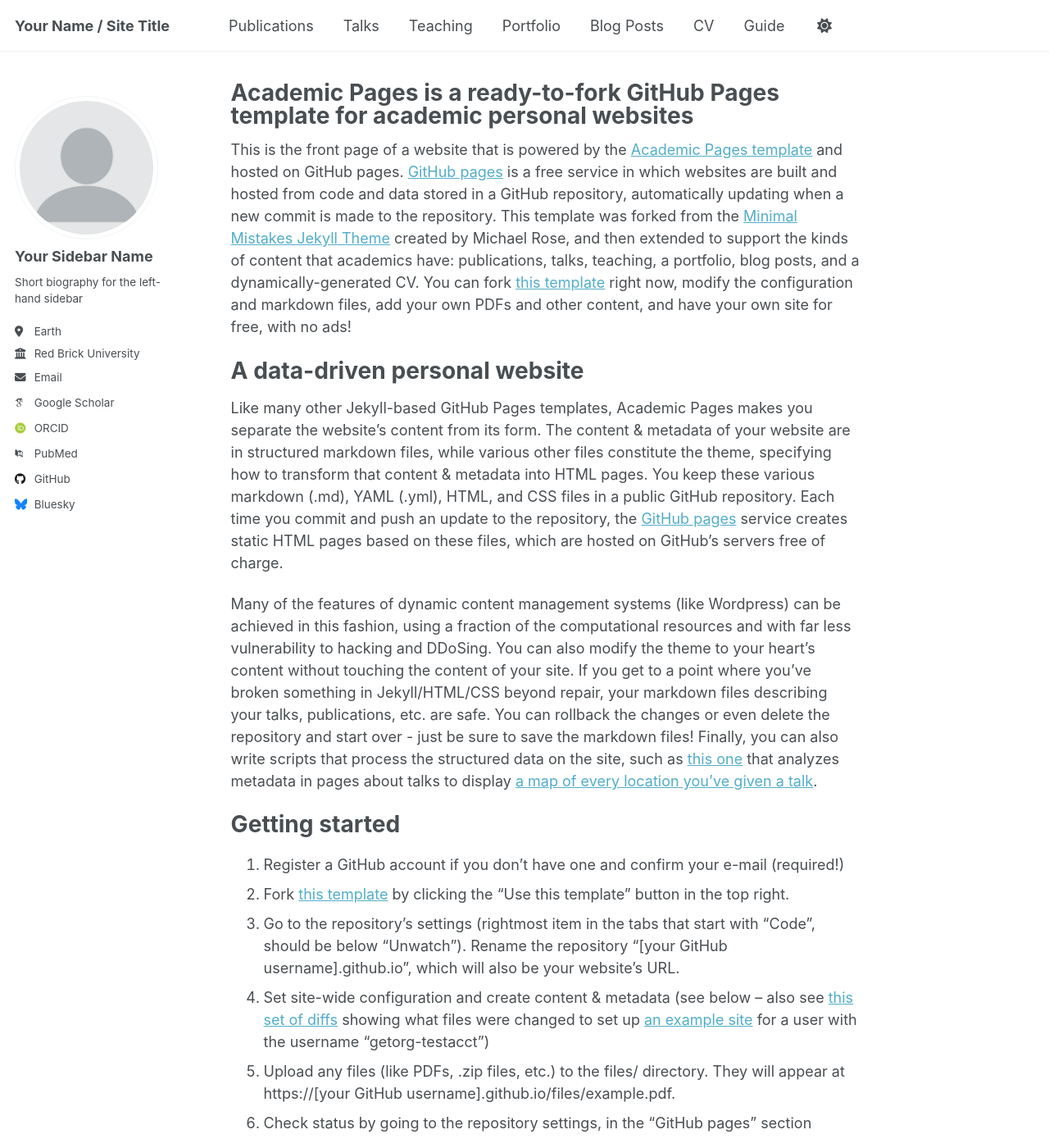
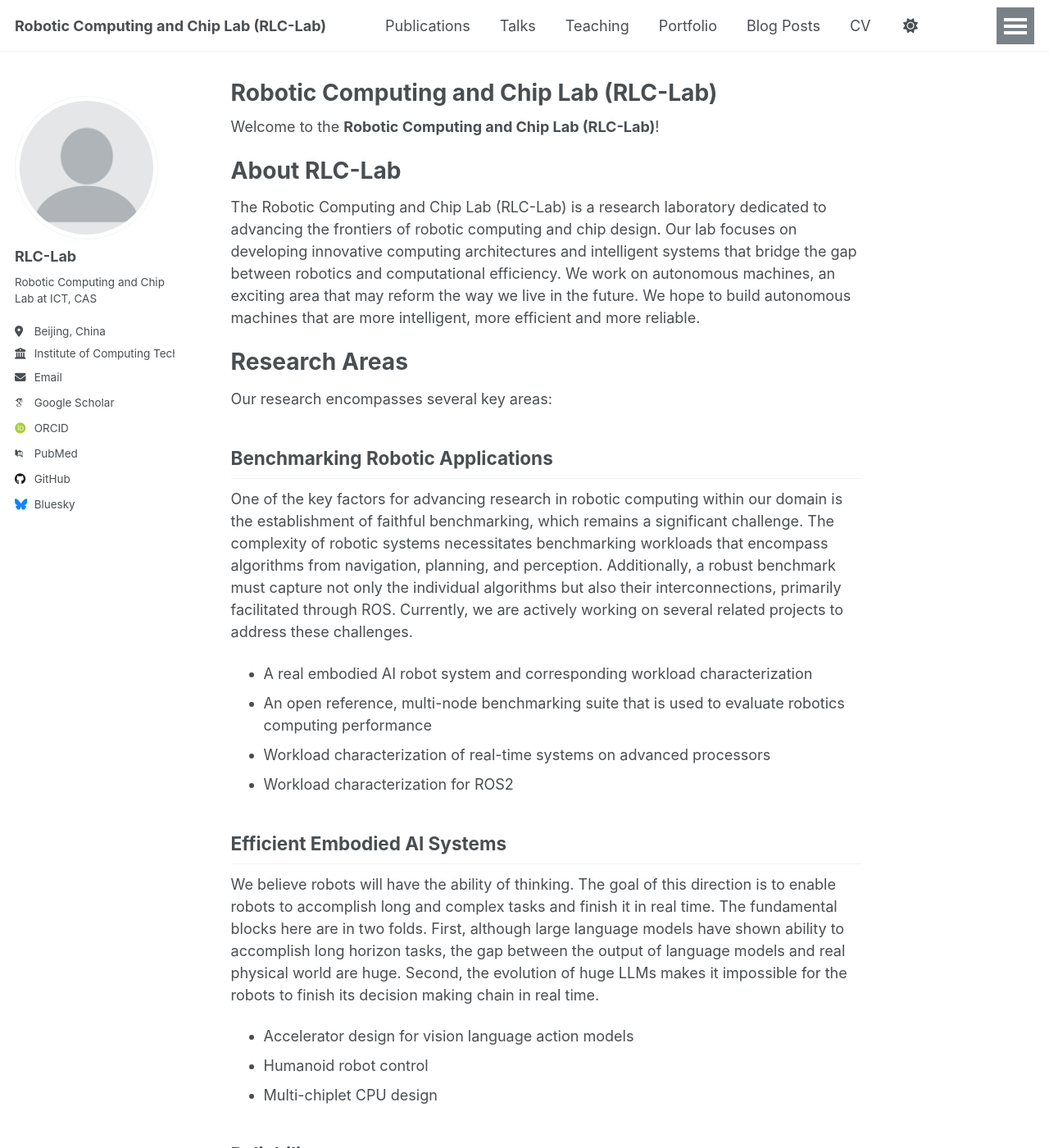
Before and after one commit to RLC-Lab/rlc-lab.github.io, a Jekyll site: the page built from _pages/about.md, in a window 1280 px wide and 1400 px high. Shown: the whole window at 82% size. Built offline with Jekyll 4.4.1, drawn with Linux system fonts in a browser that asks for light colours; some web fonts are replaced; some of the changed text lies outside the part shown.

Commit message:
update about

```diff
--- a/_config.yml
+++ b/_config.yml
@@ -9,10 +9,10 @@
 # Basic Site Settings
 locale                   : "en-US"
 site_theme               : "default"
-title                    : "Your Name / Site Title"
+title                    : "Robotic Computing and Chip Lab (RLC-Lab)"
 title_separator          : "-"
-name                     : &name "Your Name"
-description              : &description "personal description"
+name                     : &name "Robotic Computing and Chip Lab"
+description              : &description "Research laboratory focused on robotic computing and chip design at ICT, CAS"
 url                      : https://academicpages.github.io # the base hostname & protocol for your site e.g. "https://[your GitHub username].github.io" or if you already have some other page hosted on Github then use "https://[your GitHub username].github.io/[Your Repo Name]"
 baseurl                  : "" # the subpath of your site, e.g. "/blog"
 repository               : "academicpages/academicpages.github.io"
@@ -23,11 +23,11 @@ repository               : "academicpages/academicpages.github.io"
 author:
   # Biographic information
   avatar           : "profile.png"
-  name             : "Your Sidebar Name"
+  name             : "RLC-Lab"
   pronouns         : # example: "she/her"
-  bio              : "Short biography for the left-hand sidebar"
-  location         : "Earth"
-  employer         : "Red Brick University"
+  bio              : "Robotic Computing and Chip Lab at ICT, CAS"
+  location         : "Beijing, China"
+  employer         : "Institute of Computing Technology, Chinese Academy of Sciences"
   uri              : # URL
   email            : "none@example.org"
 
--- a/_pages/about.md
+++ b/_pages/about.md
@@ -1,49 +1,53 @@
 ---
 permalink: /
-title: "Academic Pages is a ready-to-fork GitHub Pages template for academic personal websites"
+title: "Robotic Computing and Chip Lab (RLC-Lab)"
 author_profile: true
 redirect_from:
   - /about/
   - /about.html
 ---
 
-This is the front page of a website that is powered by the [Academic Pages template](https://github.com/academicpages/academicpages.github.io) and hosted on GitHub pages. [GitHub pages](https://pages.github.com) is a free service in which websites are built and hosted from code and data stored in a GitHub repository, automatically updating when a new commit is made to the repository. This template was forked from the [Minimal Mistakes Jekyll Theme](https://mmistakes.github.io/minimal-mistakes/) created by Michael Rose, and then extended to support the kinds of content that academics have: publications, talks, teaching, a portfolio, blog posts, and a dynamically-generated CV. You can fork [this template](https://github.com/academicpages/academicpages.github.io) right now, modify the configuration and markdown files, add your own PDFs and other content, and have your own site for free, with no ads!
+Welcome to the **Robotic Computing and Chip Lab (RLC-Lab)**!
 
-A data-driven personal website
+About RLC-Lab
 ======
-Like many other Jekyll-based GitHub Pages templates, Academic Pages makes you separate the website's content from its form. The content & metadata of your website are in structured markdown files, while various other files constitute the theme, specifying how to transform that content & metadata into HTML pages. You keep these various markdown (.md), YAML (.yml), HTML, and CSS files in a public GitHub repository. Each time you commit and push an update to the repository, the [GitHub pages](https://pages.github.com/) service creates static HTML pages based on these files, which are hosted on GitHub's servers free of charge.
+The Robotic Computing and Chip Lab (RLC-Lab) is a research laboratory dedicated to advancing the frontiers of robotic computing and chip design. Our lab focuses on developing innovative computing architectures and intelligent systems that bridge the gap between robotics and computational efficiency. We work on autonomous machines, an exciting area that may reform the way we live in the future. We hope to build autonomous machines that are more intelligent, more efficient and more reliable.
 
-Many of the features of dynamic content management systems (like Wordpress) can be achieved in this fashion, using a fraction of the computational resources and with far less vulnerability to hacking and DDoSing. You can also modify the theme to your heart's content without touching the content of your site. If you get to a point where you've broken something in Jekyll/HTML/CSS beyond repair, your markdown files describing your talks, publications, etc. are safe. You can rollback the changes or even delete the repository and start over - just be sure to save the markdown files! Finally, you can also write scripts that process the structured data on the site, such as [this one](https://github.com/academicpages/academicpages.github.io/blob/master/talkmap.ipynb) that analyzes metadata in pages about talks to display [a map of every location you've given a talk](https://academicpages.github.io/talkmap.html).
+Research Areas
+======
+Our research encompasses several key areas:
 
-Getting started
+## Benchmarking Robotic Applications
+One of the key factors for advancing research in robotic computing within our domain is the establishment of faithful benchmarking, which remains a significant challenge. The complexity of robotic systems necessitates benchmarking workloads that encompass algorithms from navigation, planning, and perception. Additionally, a robust benchmark must capture not only the individual algorithms but also their interconnections, primarily facilitated through ROS. Currently, we are actively working on several related projects to address these challenges.
+
+- A real embodied AI robot system and corresponding workload characterization
+- An open reference, multi-node benchmarking suite that is used to evaluate robotics computing performance
+- Workload characterization of real-time systems on advanced processors
+- Workload characterization for ROS2
+
+## Efficient Embodied AI Systems
+We believe robots will have the ability of thinking. The goal of this direction is to enable robots to accomplish long and complex tasks and finish it in real time. The fundamental blocks here are in two folds. First, although large language models have shown ability to accomplish long horizon tasks, the gap between the output of language models and real physical world are huge. Second, the evolution of huge LLMs makes it impossible for the robots to finish its decision making chain in real time.
+
+- Accelerator design for vision language action models
+- Humanoid robot control
+- Multi-chiplet CPU design
+
+## Reliability
+Our research focuses on reliability, which we believe is particularly crucial in a world increasingly populated by robots. Ensuring reliability involves making software robust against various attacks and hardware resilient to different hazards.
+
+- Reliability for Embodied AI System
+- Software-Hardware Co-Design for Fault Tolerance in Wafer-Scale Chips
+
+Affiliations
 ======
-1. Register a GitHub account if you don't have one and confirm your e-mail (required!)
-1. Fork [this template](https://github.com/academicpages/academicpages.github.io) by clicking the "Use this template" button in the top right.
-1. Go to the repository's settings (rightmost item in the tabs that start with "Code", should be below "Unwatch"). Rename the repository "[your GitHub username].github.io", which will also be your website's URL.
-1. Set site-wide configuration and create content & metadata (see below -- also see [this set of diffs](http://archive.is/3TPas) showing what files were changed to set up [an example site](https://getorg-testacct.github.io) for a user with the username "getorg-testacct")
-1. Upload any files (like PDFs, .zip files, etc.) to the files/ directory. They will appear at https://[your GitHub username].github.io/files/example.pdf.
-1. Check status by going to the repository settings, in the "GitHub pages" section
+RLC-Lab is part of the **Research Center for Intelligent Computing Systems (CICS)** at the **Institute of Computing Technology, Chinese Academy of Sciences (ICT, CAS)**. This affiliation provides us with access to world-class research facilities and collaboration opportunities within the broader academic community.
 
-Site-wide configuration
-------
-The main configuration file for the site is in the base directory in [_config.yml](https://github.com/academicpages/academicpages.github.io/blob/master/_config.yml), which defines the content in the sidebars and other site-wide features. You will need to replace the default variables with ones about yourself and your site's github repository. The configuration file for the top menu is in [_data/navigation.yml](https://github.com/academicpages/academicpages.github.io/blob/master/_data/navigation.yml). For example, if you don't have a portfolio or blog posts, you can remove those items from that navigation.yml file to remove them from the header.
+Our Mission
+======
+We strive to push the boundaries of what's possible in robotic computing through innovative research, cutting-edge technology development, and collaborative partnerships. Our goal is to contribute to the advancement of intelligent computing systems that can enhance robotic capabilities and drive technological innovation.
 
-Create content & metadata
-------
-For site content, there is one markdown file for each type of content, which are stored in directories like _publications, _talks, _posts, _teaching, or _pages. For example, each talk is a markdown file in the [_talks directory](https://github.com/academicpages/academicpages.github.io/tree/master/_talks). At the top of each markdown file is structured data in YAML about the talk, which the theme will parse to do lots of cool stuff. The same structured data about a talk is used to generate the list of talks on the [Talks page](https://academicpages.github.io/talks), each [individual page](https://academicpages.github.io/talks/2012-03-01-talk-1) for specific talks, the talks section for the [CV page](https://academicpages.github.io/cv), and the [map of places you've given a talk](https://academicpages.github.io/talkmap.html) (if you run this [python file](https://github.com/academicpages/academicpages.github.io/blob/master/talkmap.py) or [Jupyter notebook](https://github.com/academicpages/academicpages.github.io/blob/master/talkmap.ipynb), which creates the HTML for the map based on the contents of the _talks directory).
+Join Us
+======
+We welcome collaborations, research partnerships, and talented individuals who share our passion for advancing robotic computing and chip design. Whether you're a researcher, student, or industry partner, we'd love to hear from you.
 
-**Markdown generator**
-
-The repository includes [a set of Jupyter notebooks](https://github.com/academicpages/academicpages.github.io/tree/master/markdown_generator
-) that converts a CSV containing structured data about talks or presentations into individual markdown files that will be properly formatted for the Academic Pages template. The sample CSVs in that directory are the ones I used to create my own personal website at stuartgeiger.com. My usual workflow is that I keep a spreadsheet of my publications and talks, then run the code in these notebooks to generate the markdown files, then commit and push them to the GitHub repository.
-
-How to edit your site's GitHub repository
-------
-Many people use a git client to create files on their local computer and then push them to GitHub's servers. If you are not familiar with git, you can directly edit these configuration and markdown files directly in the github.com interface. Navigate to a file (like [this one](https://github.com/academicpages/academicpages.github.io/blob/master/_talks/2012-03-01-talk-1.md) and click the pencil icon in the top right of the content preview (to the right of the "Raw | Blame | History" buttons). You can delete a file by clicking the trashcan icon to the right of the pencil icon. You can also create new files or upload files by navigating to a directory and clicking the "Create new file" or "Upload files" buttons.
-
-Example: editing a markdown file for a talk
-![Editing a markdown file for a talk](/images/editing-talk.png)
-
-For more info
-------
-More info about configuring Academic Pages can be found in [the guide](https://academicpages.github.io/markdown/), the [growing wiki](https://github.com/academicpages/academicpages.github.io/wiki), and you can always [ask a question on GitHub](https://github.com/academicpages/academicpages.github.io/discussions). The [guides for the Minimal Mistakes theme](https://mmistakes.github.io/minimal-mistakes/docs/configuration/) (which this theme was forked from) might also be helpful.
+For more information about our research, publications, and team members, please explore the other sections of our website.
```
